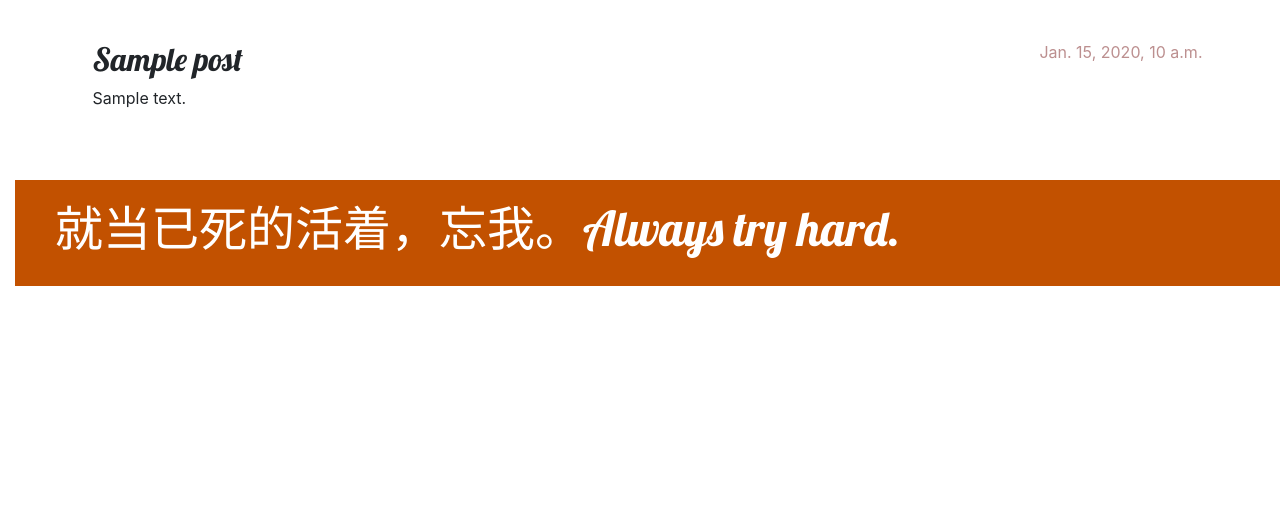
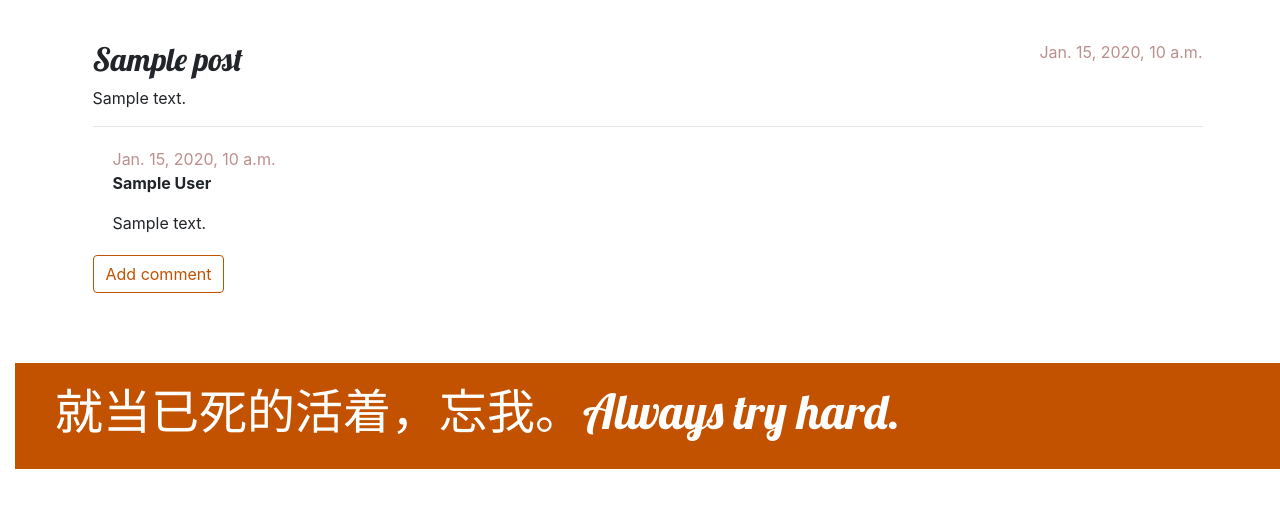
Before and after one commit to doiteachday/my-first-blog, a Django app: page /post/1/ in a window 1280 px wide. Shown: the part 152-660 px from the top of the page. Run offline with Django 3.2, Linux system fonts and the light colour scheme; tables that the repository leaves empty hold one stand-in row (values such as "Sample post").

Commit message:
Added comments model, add comments to post.

```diff
--- a/blog/admin.py
+++ b/blog/admin.py
@@ -1,4 +1,5 @@
 from django.contrib import admin
-from .models import Post
+from .models import Post, Comment
 
 admin.site.register(Post)
+admin.site.register(Comment)
--- a/blog/models.py
+++ b/blog/models.py
@@ -15,5 +15,23 @@ class Post(models.Model):
         self.published_date = timezone.now()
         self.save()
 
+    def approved_comments(self):
+        return self.comments.filter(approved_comment=True)
+
     def __str__(self):
         return self.title
+
+
+class Comment(models.Model):
+    post = models.ForeignKey('blog.Post', on_delete=models.CASCADE, related_name='comments')
+    author = models.CharField(max_length=200)
+    text = models.TextField()
+    created_date = models.DateTimeField(default=timezone.now)
+    approved_comment = models.BooleanField(default=False)
+
+    def approve(self):
+        self.approved_comment = True
+        self.save()
+
+    def __str__(self):
+        return self.text
--- a/blog/static/css/blog.css
+++ b/blog/static/css/blog.css
@@ -81,3 +81,7 @@ h4 {
     color: #FFFFFF;
     background-color: #C25100;
 }
+
+.comment {
+    margin: 20px 0px 20px 20px;
+}
--- a/blog/templates/blog/post_detail.html
+++ b/blog/templates/blog/post_detail.html
@@ -22,5 +22,26 @@
         </aside>
         <h2>{{ post.title }}</h2>
         <p>{{ post.text|linebreaksbr }}</p>
+
+        <hr>
+        {% for comment in post.comments.all %}
+            {% if user.is_authenticated or comment.approved_comment %}
+            <div class="comment">
+                <div class="date">
+                    {{ comment.created_date }}
+                    {% if not comment.approved_comment %}
+                        <a class="btn btn-default" href="{% url 'comment_remove' pk=comment.pk %}"><span class="glyphicon glyphicon-remove"></span></a>
+                        <a class="btn btn-default" href="{% url 'comment_approve' pk=comment.pk %}"><span class="glyphicon glyphicon-ok"></span></a>
+                    {% endif %}
+                </div>
+                <strong>{{ comment.author }}</strong>
+                <p>{{ comment.text|linebreaks }}</p>
+            </div>
+            {% endif %}
+        {% empty %}
+            <p>No comments here yet :(</p>
+        {% endfor %}
+
+        <a class="btn btn-default" href="{% url 'add_comment_to_post' pk=post.pk %}">Add comment</a>
     </article>
 {% endblock %}
--- a/blog/templates/blog/post_list.html
+++ b/blog/templates/blog/post_list.html
@@ -8,6 +8,8 @@
     </time>
     <h2><a href="{% url 'post_detail' pk=post.pk %}">{{ post.title }}</a></h2>
     <p>{{ post.text }}</p>
+    <a href="{% url 'post_detail' pk=post.pk %}">Comments: {{ post.comments.count }}</a>
+    <a href="{% url 'post_detail' pk=post.pk %}">Comments Aprove: {{ post.approved_comments.count }}</a>
 </article>
 {% endfor %}
 {% endblock %}
--- a/blog/urls.py
+++ b/blog/urls.py
@@ -9,4 +9,7 @@ urlpatterns = [
     path('drafts/', views.post_draft_list, name='post_draft_list'),
     path('post/<pk>/publish/', views.post_publish, name='post_publish'),
     path('post/<pk>/remove/', views.post_remove, name='post_remove'),
+    path('post/<int:pk>/comment/', views.add_comment_to_post, name='add_comment_to_post'),
+    path('comment/<int:pk>/approve/', views.comment_approve, name='comment_approve'),
+    path('comment/<int:pk>/remove/', views.comment_remove, name='comment_remove'),
 ]
--- a/blog/views.py
+++ b/blog/views.py
@@ -1,7 +1,7 @@
 from django.shortcuts import render, get_object_or_404, redirect
-from .models import Post
+from .models import Post, Comment
 from django.utils import timezone
-from .forms import PostForm
+from .forms import PostForm, CommentForm
 from django.contrib.auth.decorators import login_required
 
 
@@ -64,3 +64,31 @@ def post_remove(request, pk):
     post = get_object_or_404(Post, pk=pk)
     post.delete()
     return redirect('post_list')
+
+
+def add_comment_to_post(request, pk):
+    post = get_object_or_404(Post, pk=pk)
+    if request.method == "POST":
+        form = CommentForm(request.POST)
+        if form.is_valid():
+            comment = form.save(commit=False)
+            comment.post = post
+            comment.save()
+            return redirect('post_detail', pk=post.pk)
+    else:
+        form = CommentForm()
+    return render(request, 'blog/add_comment_to_post.html', {'form': form})
+
+
+@login_required
+def comment_approve(request, pk):
+    comment = get_object_or_404(Comment, pk=pk)
+    comment.approve()
+    return redirect('post_detail', pk=comment.post.pk)
+
+
+@login_required
+def comment_remove(request, pk):
+    comment = get_object_or_404(Comment, pk=pk)
+    comment.delete()
+    return redirect('post_detail', pk=comment.post.pk)
```
Also changed, not shown: blog/forms.py (+8 -1 lines), blog/templates/blog/add_comment_to_post.html (added, +9 -0 lines), blog/migrations/0002_comment.py (added).
